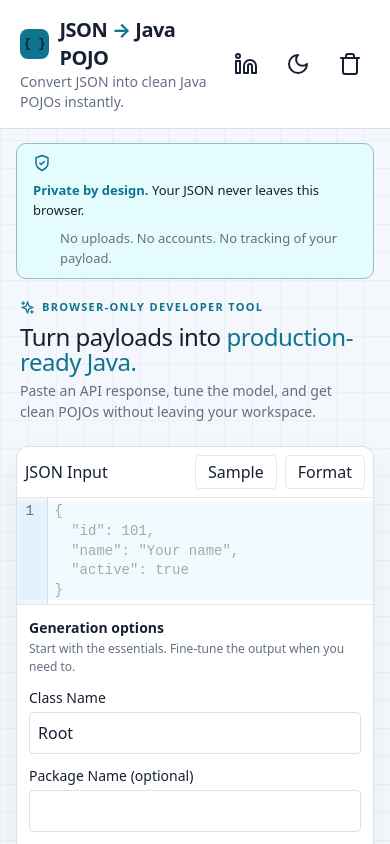
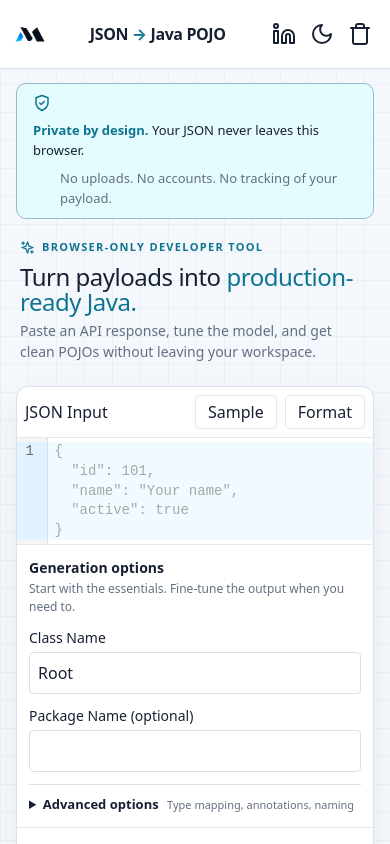
Before and after one commit to moses-mandraju/json-to-java-pojo, a React (Vite) app: page / in a window 390 px wide. Shown: the top 844 px of the page. Built offline with nearby package versions, Linux system fonts and the light colour scheme.

Commit message:
Added my logo to the page

```diff
--- a/src/components/Header.tsx
+++ b/src/components/Header.tsx
@@ -3,12 +3,15 @@ import { Linkedin, Moon, Sun, Trash } from 'lucide-react'
 
 export default function Header({ onClear, theme, toggleTheme }: { onClear: () => void; theme: string; toggleTheme: () => void }) {
   return (
-    <header className="flex items-center justify-between px-5 py-4 border-b bg-[var(--surface)] border-[var(--line)]">
-      <div>
-        <div className="brand-mark"><span className="brand-mark-icon">{'{ }'}</span><h1 className="text-xl font-bold tracking-tight">JSON <span className="text-[var(--accent)]">→</span> Java POJO</h1></div>
+    <header className="navbar px-5 py-4 border-b bg-[var(--surface)] border-[var(--line)]">
+      <div className="navbar-logo" aria-label="Moses Mandraju">
+        <img src={`/moses_mandraju_${theme === 'dark' ? 'dark' : 'light'}.png.png`} alt="" />
+      </div>
+      <div className="navbar-title">
+        <h1 className="text-xl font-bold tracking-tight">JSON <span className="text-[var(--accent)]">→</span> Java POJO</h1>
         <p className="text-sm muted-copy">Convert JSON into clean Java POJOs instantly.</p>
       </div>
-      <div className="flex items-center gap-3">
+      <div className="flex items-center justify-end gap-3">
         <a href="https://www.linkedin.com/in/moses-mandraju-5a38b0195" target="_blank" rel="noreferrer" aria-label="Open LinkedIn profile" className="p-2 rounded focus:outline-none focus:ring-2 focus:ring-blue-500" title="LinkedIn"><Linkedin /></a>
         <button onClick={toggleTheme} aria-label="Toggle theme" className="p-2 rounded focus:outline-none focus:ring-2 focus:ring-blue-500" title="Toggle theme">{theme === 'dark' ? <Sun /> : <Moon />}</button>
         <button onClick={onClear} aria-label="Clear JSON input" className="p-2 rounded focus:outline-none focus:ring-2 focus:ring-blue-500" title="Clear input"><Trash /></button>
--- a/src/index.css
+++ b/src/index.css
@@ -57,8 +57,11 @@ input, select {
 .muted-copy { color: var(--muted); }
 .status-bar { color: var(--muted); border-color: var(--line); }
 
-.brand-mark { display: flex; align-items: center; gap: 10px; }
-.brand-mark-icon { display: grid; place-items: center; width: 30px; height: 30px; border-radius: 8px; background: var(--accent); color: #06202a; font: 700 12px ui-monospace, monospace; }
+.navbar { display: grid; grid-template-columns: minmax(0, 1fr) auto minmax(0, 1fr); align-items: center; gap: 16px; }
+.navbar-logo { display: flex; align-items: center; justify-content: flex-start; min-width: 0; }
+.navbar-logo img { display: block; width: auto; height: 28px; max-width: 120px; object-fit: contain; }
+.navbar-title { min-width: 0; text-align: center; }
+.navbar-title h1, .navbar-title p { white-space: nowrap; }
 .privacy-banner { display: flex; align-items: center; gap: 9px; margin: 14px auto 0; padding: 10px 16px; max-width: 1800px; width: calc(100% - 32px); border: 1px solid color-mix(in srgb, var(--accent) 35%, var(--line)); border-radius: 10px; background: color-mix(in srgb, var(--accent-soft) 55%, var(--surface)); color: var(--ink); font-size: 13px; }
 .privacy-banner svg { color: var(--accent); flex: 0 0 auto; }
 .privacy-banner strong { color: var(--accent); }
@@ -71,6 +74,12 @@ input, select {
 .intro-flow { display: flex; align-items: center; gap: 8px; color: var(--muted); font: 600 11px ui-monospace, monospace; white-space: nowrap; }
 
 @media (max-width: 700px) {
+  .navbar { grid-template-columns: auto minmax(0, 1fr) auto; gap: 8px; padding-left: 12px; padding-right: 12px; }
+  .navbar-logo img { height: 22px; max-width: 76px; }
+  .navbar-title h1 { font-size: 16px; }
+  .navbar-title p { display: none; }
+  .navbar .flex { gap: 2px; }
+  .navbar .flex button, .navbar .flex a { padding: 6px; }
   .privacy-banner { align-items: flex-start; flex-wrap: wrap; }
   .privacy-banner-detail { width: 100%; margin-left: 27px; }
   .intro-flow { display: none; }
```
Also changed, not shown: public/moses_mandraju_dark.png.png (added), public/moses_mandraju_light.png.png (added).
